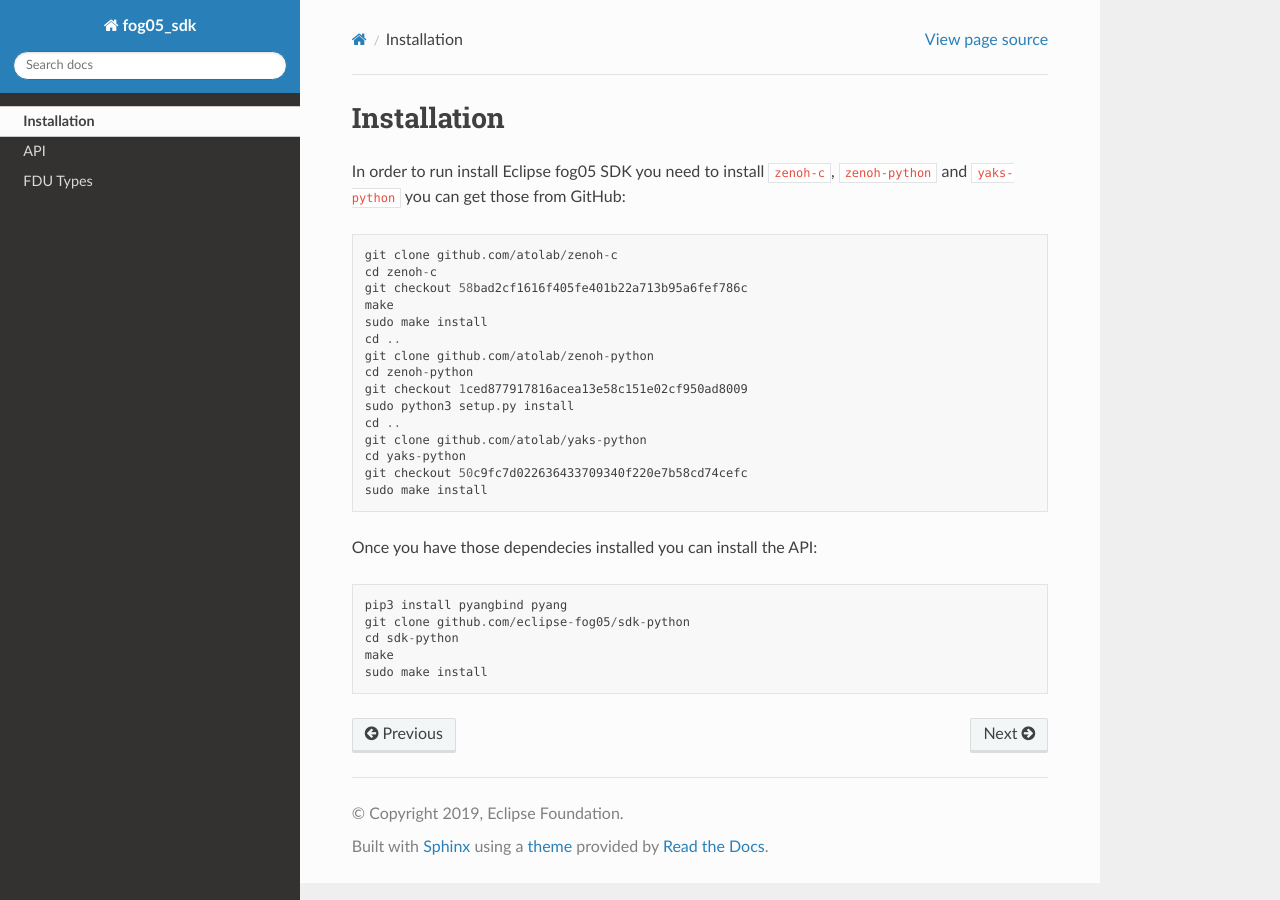
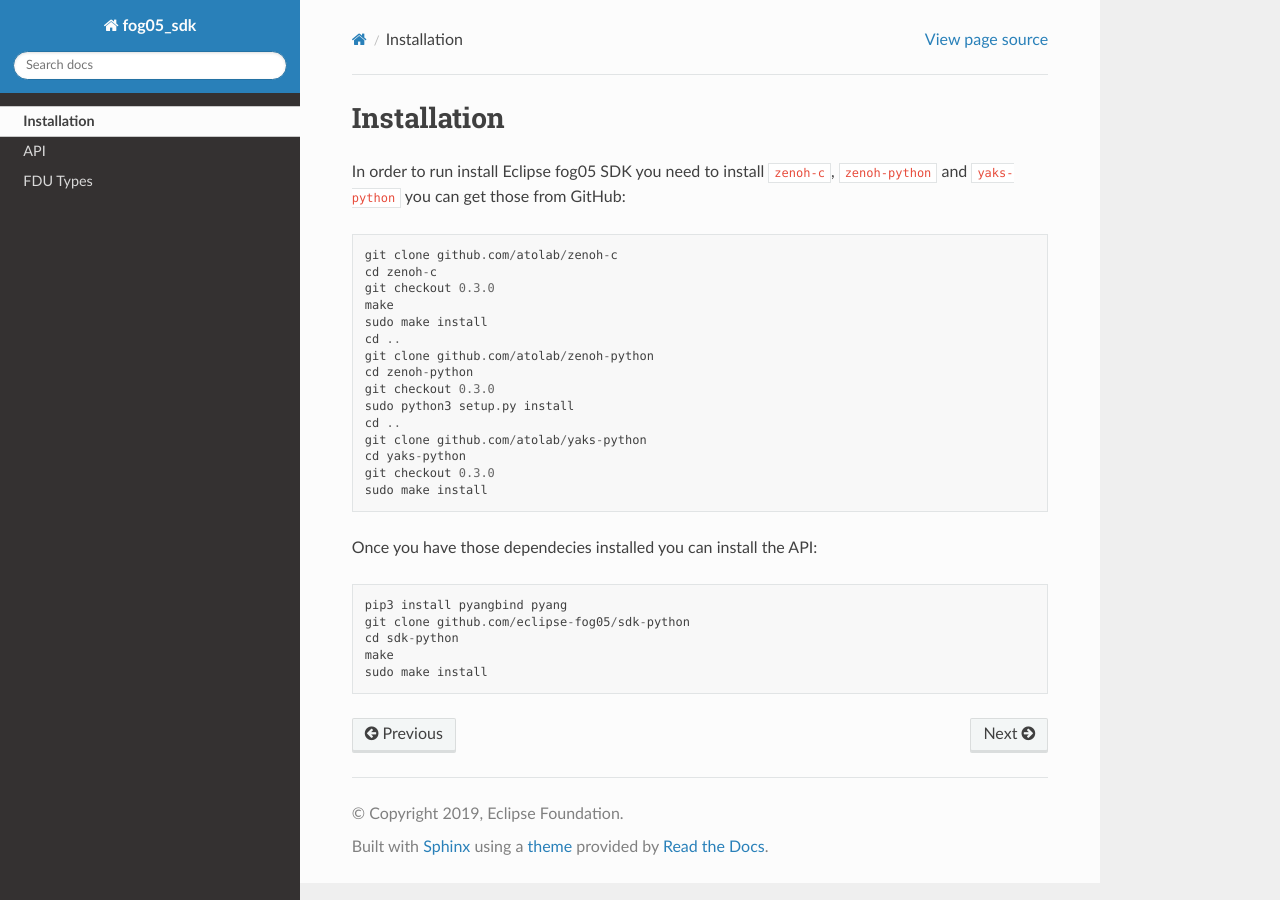
Before and after one commit to eclipse-archived/sdk-python, a Sphinx documentation site: the page built from docs/source/installation.rst, in a window 1280 px wide. Built offline with Sphinx 7.4.7 and the Read the Docs theme 2.0.0, drawn with Linux system fonts in a browser that asks for light colours; pages that are not in the unit, such as notebooks, are missing from menus.

Commit message:
Fix installation instructions (#7)
* updated sdk to math yaks 0.3.0 apis

Signed-off-by: gabrik <gabriele.baldoni@gmail.com>

* updated sdk to math yaks 0.3.0 apis

Signed-off-by: gabrik <gabriele.baldoni@gmail.com>

* using get_value from entry object

Signed-off-by: gabrik <gabriele.baldoni@gmail.com>

* fix subscribers callback when getting value from entry

Signed-off-by: gabrik <gabriele.baldoni@gmail.com>

* fix installation instructions #6

Signed-off-by: gabrik <gabriele.baldoni@gmail.com>

* removing python 3.5 support

Signed-off-by: gabrik <gabriele.baldoni@gmail.com>

```diff
--- a/docs/source/installation.rst
+++ b/docs/source/installation.rst
@@ -7,18 +7,18 @@ you can get those from GitHub::
 
     git clone github.com/atolab/zenoh-c
     cd zenoh-c
-    git checkout 58bad2cf1616f405fe401b22a713b95a6fef786c
+    git checkout 0.3.0
     make
     sudo make install
     cd ..
     git clone github.com/atolab/zenoh-python
     cd zenoh-python
-    git checkout 1ced877917816acea13e58c151e02cf950ad8009
+    git checkout 0.3.0
     sudo python3 setup.py install
     cd ..
     git clone github.com/atolab/yaks-python
     cd yaks-python
-    git checkout 50c9fc7d022636433709340f220e7b58cd74cefc
+    git checkout 0.3.0
     sudo make install
 
 
```
Also changed, not shown: .travis.yml.
